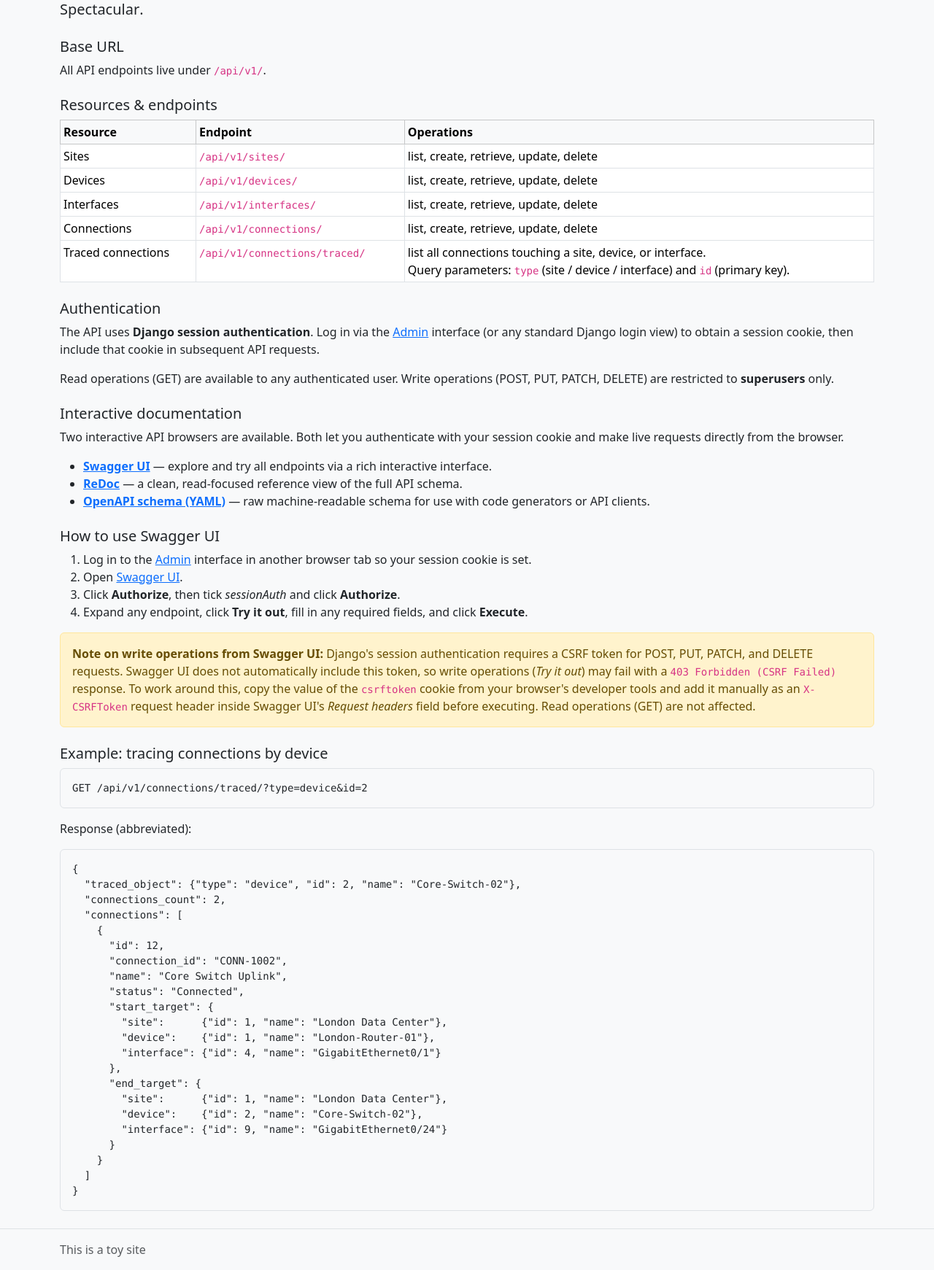
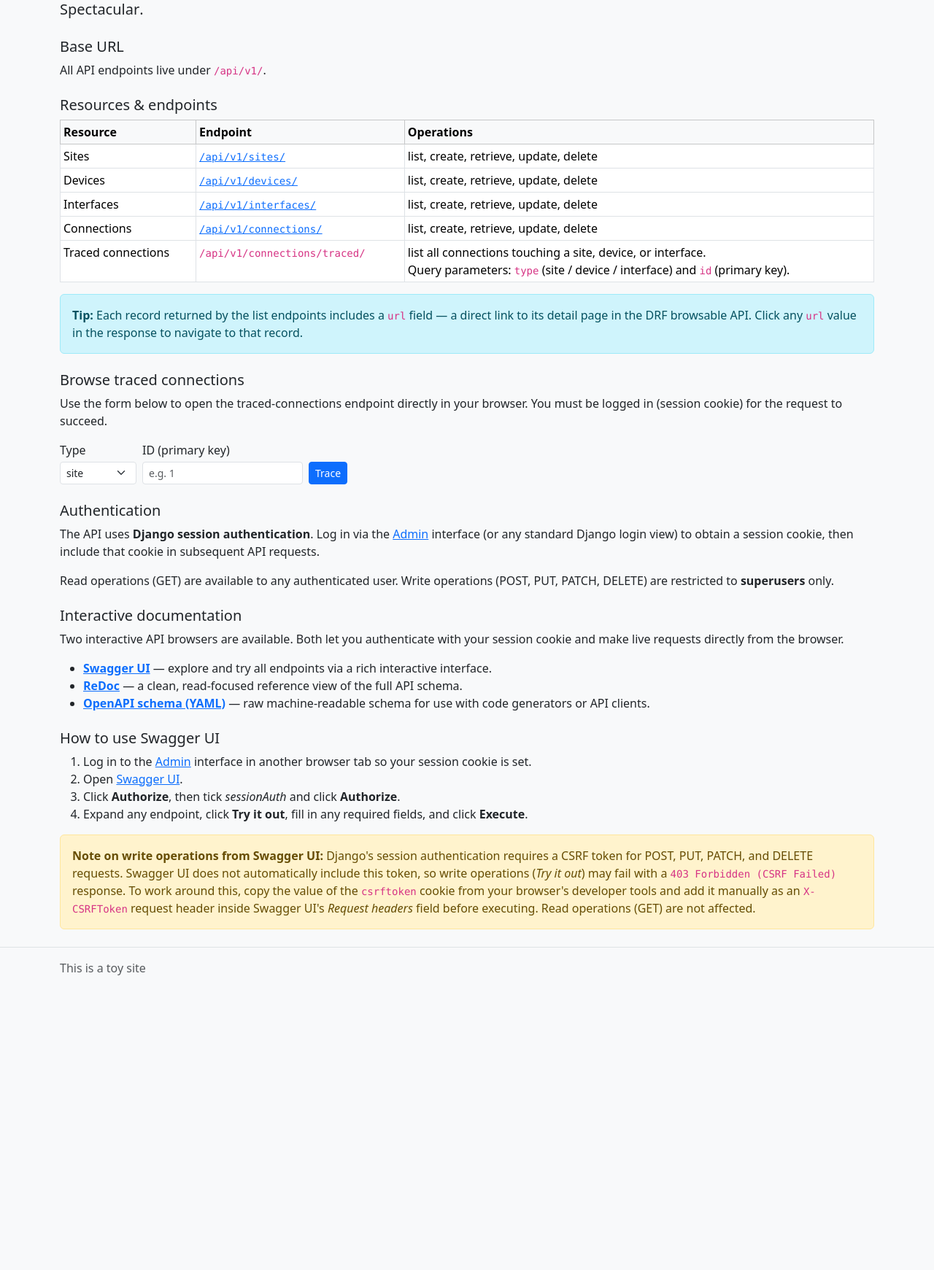
Before and after one commit to pavka14/tmp_aa, a Django app: page /api/ in a window 1280 px wide. Shown: the part 155-1896 px from the top of the page at 73% size. After the commit the page ends 1492 px from the top, so only its background shows below. Run offline with Django 5.2, Linux system fonts and the light colour scheme; parts of the project's set-up code (start-up, migrations or seed data) failed here and were passed over.

Commit message:
feat: add API browsability improvements (clickable URLs, url field, traced form)

```diff
--- a/src/infrastructure/templates/infrastructure/api.html
+++ b/src/infrastructure/templates/infrastructure/api.html
@@ -18,10 +18,26 @@
     <tr><th>Resource</th><th>Endpoint</th><th>Operations</th></tr>
   </thead>
   <tbody>
-    <tr><td>Sites</td><td><code>/api/v1/sites/</code></td><td>list, create, retrieve, update, delete</td></tr>
-    <tr><td>Devices</td><td><code>/api/v1/devices/</code></td><td>list, create, retrieve, update, delete</td></tr>
-    <tr><td>Interfaces</td><td><code>/api/v1/interfaces/</code></td><td>list, create, retrieve, update, delete</td></tr>
-    <tr><td>Connections</td><td><code>/api/v1/connections/</code></td><td>list, create, retrieve, update, delete</td></tr>
+    <tr>
+      <td>Sites</td>
+      <td><a href="/api/v1/sites/" target="_blank" rel="noopener noreferrer"><code>/api/v1/sites/</code></a></td>
+      <td>list, create, retrieve, update, delete</td>
+    </tr>
+    <tr>
+      <td>Devices</td>
+      <td><a href="/api/v1/devices/" target="_blank" rel="noopener noreferrer"><code>/api/v1/devices/</code></a></td>
+      <td>list, create, retrieve, update, delete</td>
+    </tr>
+    <tr>
+      <td>Interfaces</td>
+      <td><a href="/api/v1/interfaces/" target="_blank" rel="noopener noreferrer"><code>/api/v1/interfaces/</code></a></td>
+      <td>list, create, retrieve, update, delete</td>
+    </tr>
+    <tr>
+      <td>Connections</td>
+      <td><a href="/api/v1/connections/" target="_blank" rel="noopener noreferrer"><code>/api/v1/connections/</code></a></td>
+      <td>list, create, retrieve, update, delete</td>
+    </tr>
     <tr>
       <td>Traced connections</td>
       <td><code>/api/v1/connections/traced/</code></td>
@@ -33,6 +49,37 @@
     </tr>
   </tbody>
 </table>
+
+<div class="alert alert-info mt-1" role="alert">
+  <strong>Tip:</strong> Each record returned by the list endpoints includes a
+  <code>url</code> field — a direct link to its detail page in the DRF browsable
+  API.  Click any <code>url</code> value in the response to navigate to that record.
+</div>
+
+<h2 class="h5 mt-4">Browse traced connections</h2>
+<p>
+  Use the form below to open the traced-connections endpoint directly in your
+  browser.  You must be logged in (session cookie) for the request to succeed.
+</p>
+<form method="get" action="/api/v1/connections/traced/" target="_blank"
+      class="row g-2 align-items-end">
+  <div class="col-auto">
+    <label for="traced-type" class="form-label mb-1">Type</label>
+    <select id="traced-type" name="type" class="form-select form-select-sm">
+      <option value="site">site</option>
+      <option value="device">device</option>
+      <option value="interface">interface</option>
+    </select>
+  </div>
+  <div class="col-auto">
+    <label for="traced-id" class="form-label mb-1">ID (primary key)</label>
+    <input id="traced-id" type="number" name="id" min="1" placeholder="e.g. 1"
+           class="form-control form-control-sm" required>
+  </div>
+  <div class="col-auto">
+    <button type="submit" class="btn btn-sm btn-primary">Trace</button>
+  </div>
+</form>
 
 <h2 class="h5 mt-4">Authentication</h2>
 <p>
@@ -84,30 +131,4 @@
   Swagger UI's <em>Request headers</em> field before executing.
   Read operations (GET) are not affected.
 </div>
-
-<h2 class="h5 mt-4">Example: tracing connections by device</h2>
-<pre class="bg-light border rounded p-3"><code>GET /api/v1/connections/traced/?type=device&amp;id=2</code></pre>
-<p>Response (abbreviated):</p>
-<pre class="bg-light border rounded p-3"><code>{
-  "traced_object": {"type": "device", "id": 2, "name": "Core-Switch-02"},
-  "connections_count": 2,
-  "connections": [
-    {
-      "id": 12,
-      "connection_id": "CONN-1002",
-      "name": "Core Switch Uplink",
-      "status": "Connected",
-      "start_target": {
-        "site":      {"id": 1, "name": "London Data Center"},
-        "device":    {"id": 1, "name": "London-Router-01"},
-        "interface": {"id": 4, "name": "GigabitEthernet0/1"}
-      },
-      "end_target": {
-        "site":      {"id": 1, "name": "London Data Center"},
-        "device":    {"id": 2, "name": "Core-Switch-02"},
-        "interface": {"id": 9, "name": "GigabitEthernet0/24"}
-      }
-    }
-  ]
-}</code></pre>
 {% endblock %}
```
Also changed, not shown: src/infrastructure/api/serializers.py (+41 -5 lines).
